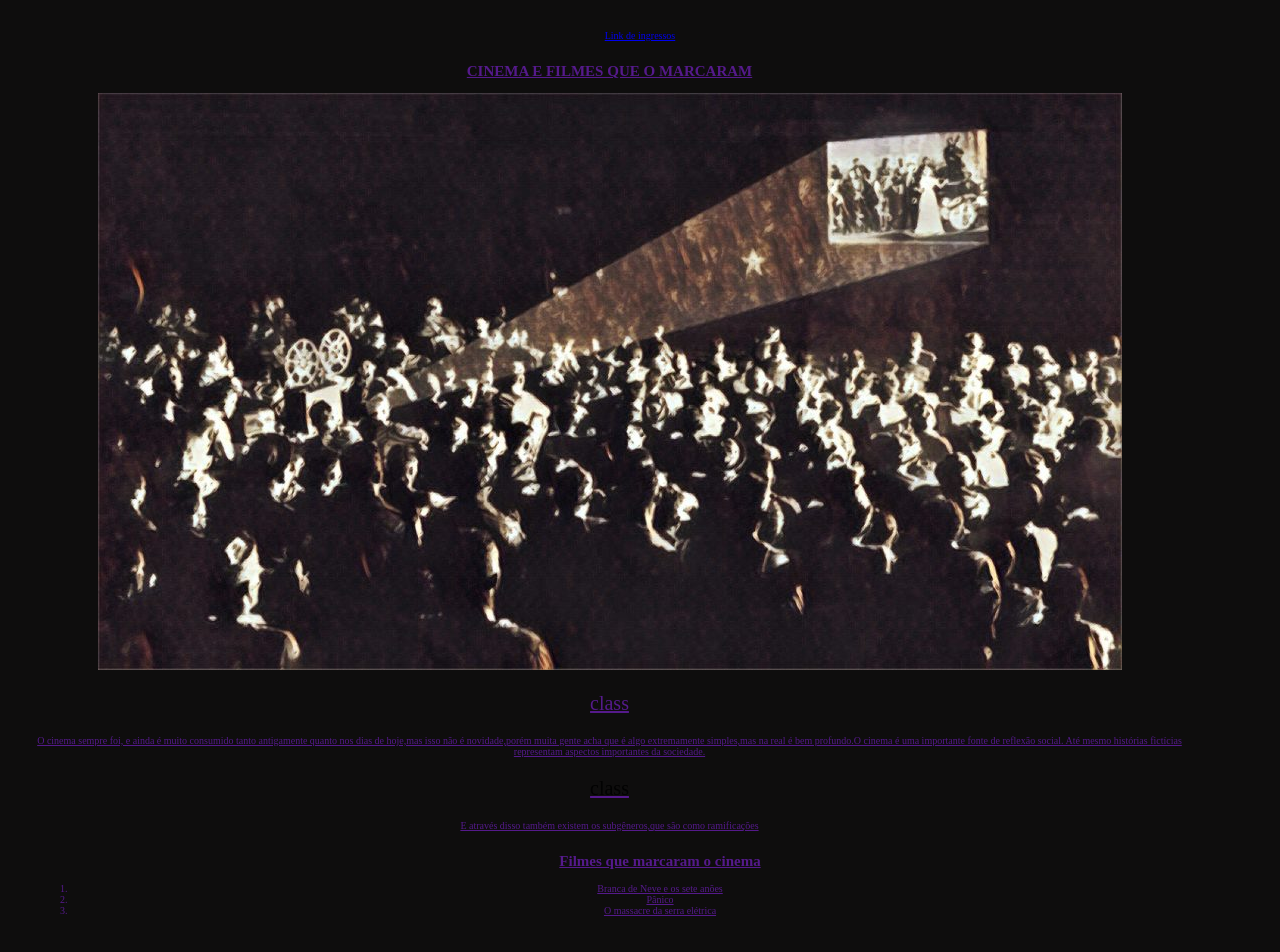
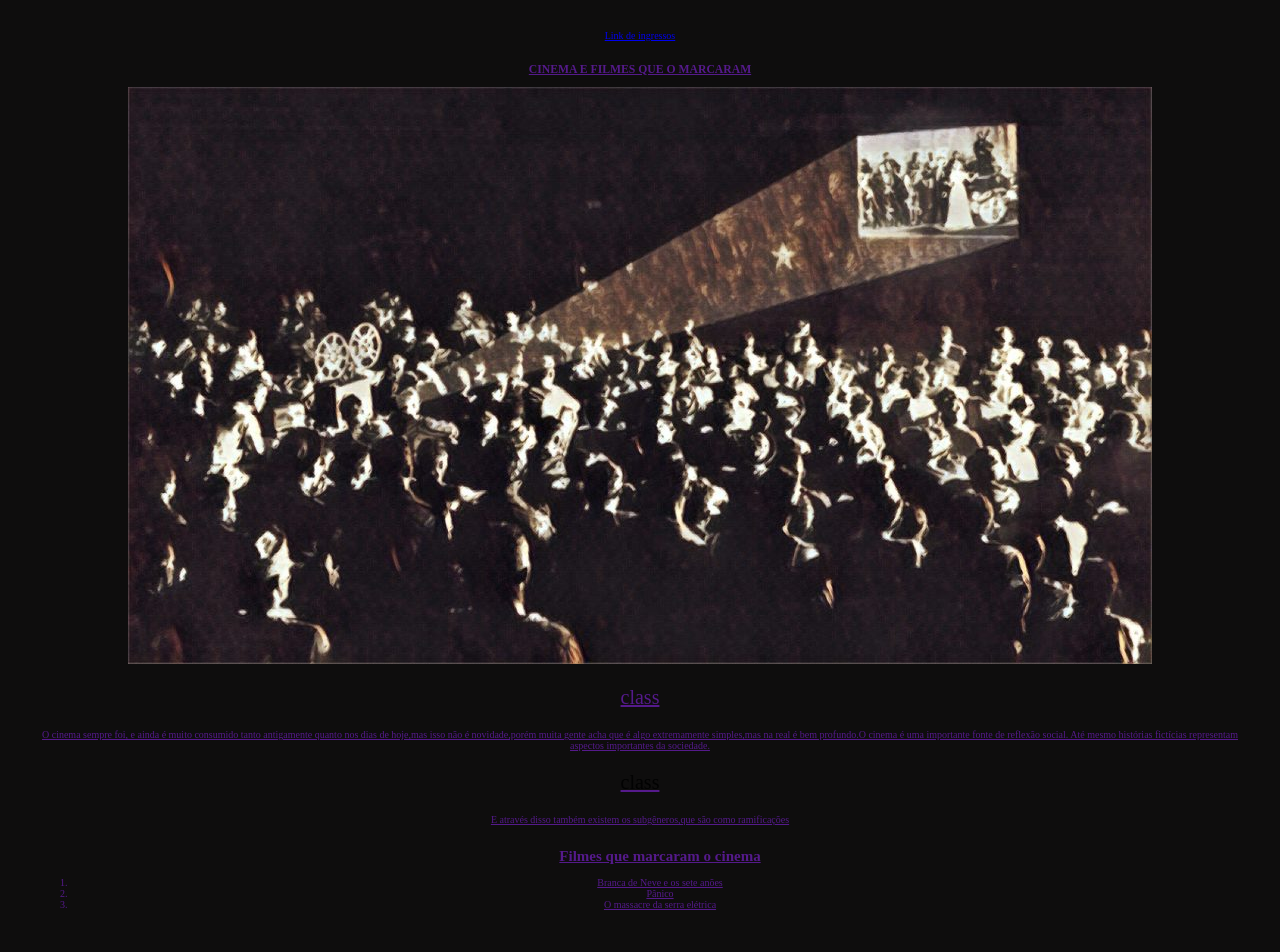
Before and after one commit to marcossgouveia/vrcode, a plain HTML site: page index.html in a window 1280 px wide. Drawn offline with Linux system fonts and the light colour scheme.

Commit message:
ijjomiko

```diff
--- a/index.html
+++ b/index.html
@@ -13,7 +13,9 @@
     <a href=""
     </header>
     <section class="inicio">
+    <section>
     <div class="PRIMEIRA">
+    <div>
     <h1>CINEMA E FILMES QUE O MARCARAM</h1>
     <img src="IMG_7624-1024x577.jpg">
     <link rel="stylesheet" href="style.css">
@@ -24,7 +26,9 @@
     </div>
     </section>
     <section class="filmes"
+    <section>
     <div class="SEGUNDO">
+    <div>
 <ol>
     <h2>Filmes que marcaram o cinema</h2>
     <li>Branca de Neve e os sete anões</li>
--- a/style.css
+++ b/style.css
@@ -23,7 +23,7 @@ header {
     text-decoration: black;
 }
 
-.inicio {
+.PRIMEIRA {
     background:
     padding-bottom: 10px;
     padding-top: 10px;
@@ -31,6 +31,4 @@ header {
     justify-content: center;
 }
 
-.PRIMEIRA {
-    margin-right: 5%;
-}
+.
```
